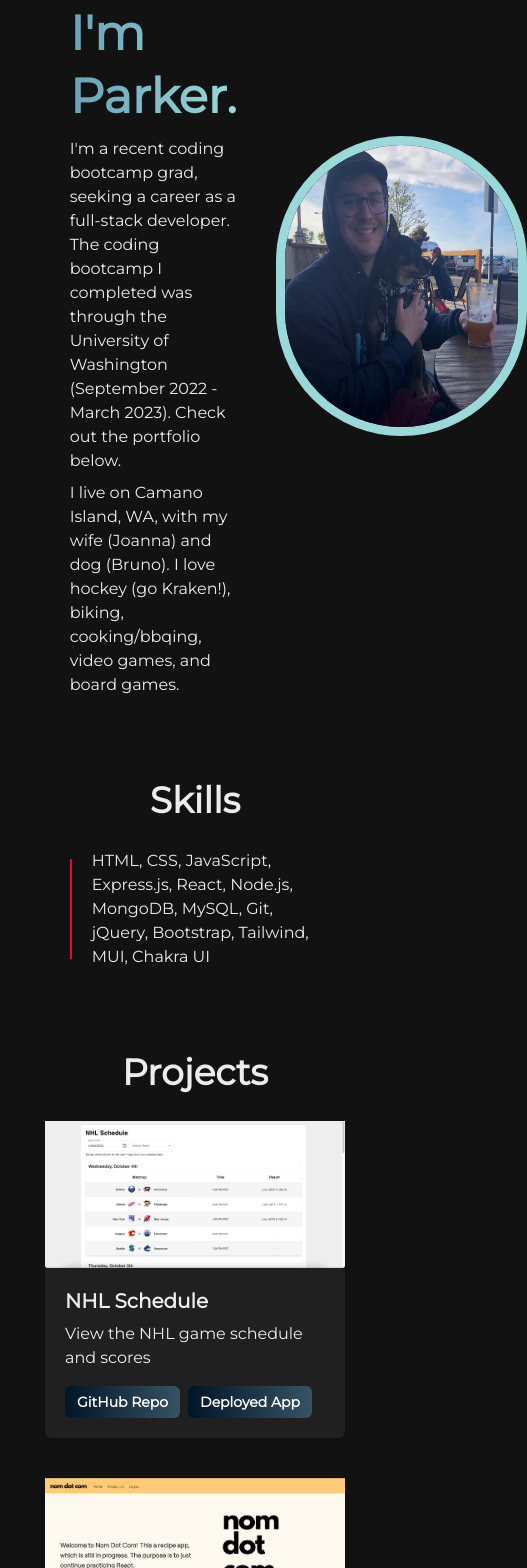
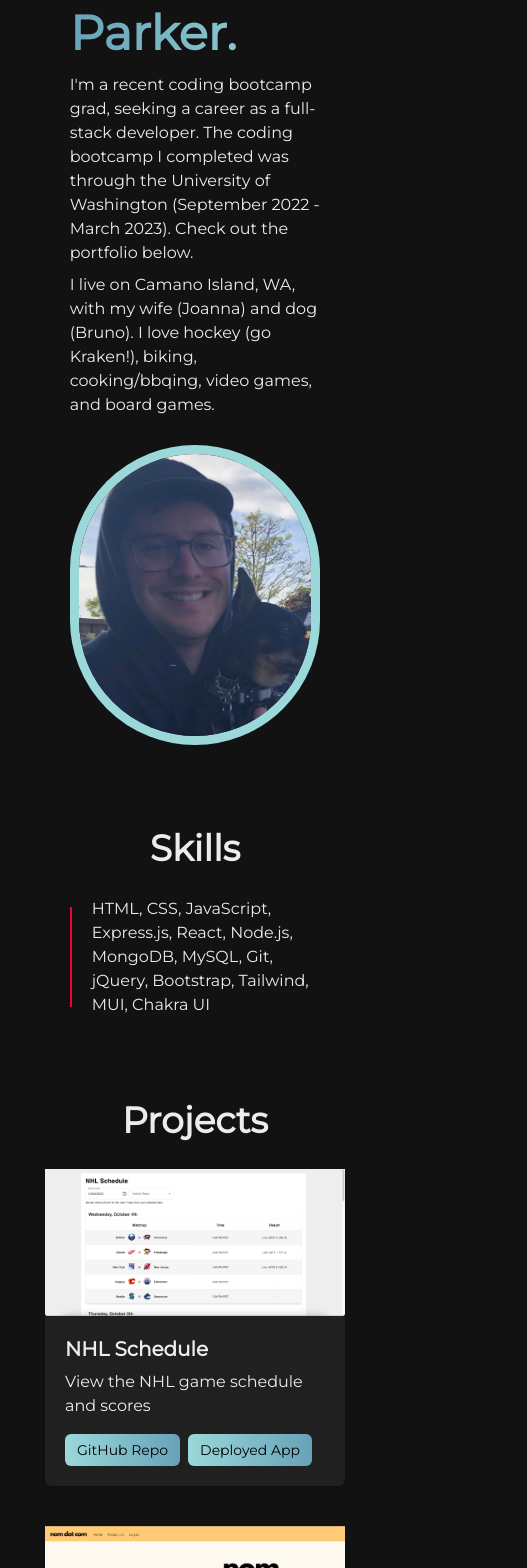
Before and after one commit to markerpathis/redesigned-portfolio, a React (Vite) app: page / in a window 390 px wide. Shown: the part 280-1848 px from the top of the page, 527 px wide, since content can reach past the window. Built offline with nearby package versions, Linux system fonts and the light colour scheme.

Commit message:
Improve responsiveness and add button component

```diff
--- a/src/App.tsx
+++ b/src/App.tsx
@@ -11,8 +11,9 @@ function App() {
 
   return (
     <>
-      <NavBar colorMode={colorMode} onColorModeSelect={(colorMode) => setColorMode(colorMode)} />
       <Container maxW="1500px">
+        <NavBar colorMode={colorMode} onColorModeSelect={(colorMode) => setColorMode(colorMode)} />
+
         <Box paddingY="50px" paddingX="15%">
           {/* INTRO AND PHOTO */}
           <Center id="about">
@@ -34,7 +35,7 @@ function App() {
               Projects
             </Heading>
             <Box>
-              <ProjectGrid />
+              <ProjectGrid colorMode={colorMode} />
             </Box>
           </VStack>
           {/* </Center> */}
--- a/src/components/IntroBlock.tsx
+++ b/src/components/IntroBlock.tsx
@@ -1,4 +1,4 @@
-import { HStack, VStack, Text, Image, border } from "@chakra-ui/react";
+import { HStack, VStack, Text, Image, Hide, Show, Box } from "@chakra-ui/react";
 import ParkerPicture from "../assets/parkerImage.png";
 import HeadingMain from "./HeadingMain";
 
@@ -19,6 +19,7 @@ const IntroBlock = ({ colorMode }: Props) => {
 
   return (
     <>
+      <VStack>
         <HStack spacing={10}>
           <VStack alignItems="start">
             <HeadingMain colorMode={colorMode}>{textGreeting}</HeadingMain>
@@ -26,8 +27,18 @@ const IntroBlock = ({ colorMode }: Props) => {
             <Text>{textIntro}</Text>
             <Text>{textAbout}</Text>
           </VStack>
-        <Image boxSize="300px" borderRadius={230} border="9px solid " borderColor={borderColor} src={ParkerPicture} />
+          <Show above="xl">
+            <Image boxSize="300px" borderRadius={230} border="9px solid " objectFit="cover" borderColor={borderColor} src={ParkerPicture} />
+          </Show>
         </HStack>
+
+        {/* Stacks image vertically under xl */}
+        <Hide above="xl">
+          <Box paddingTop={5}>
+            <Image boxSize="300px" borderRadius={230} border="9px solid " objectFit="cover" borderColor={borderColor} src={ParkerPicture} />
+          </Box>
+        </Hide>
+      </VStack>
     </>
   );
 };
--- a/src/components/NavBar.tsx
+++ b/src/components/NavBar.tsx
@@ -7,7 +7,7 @@ interface Props {
 }
 const NavBar = ({ onColorModeSelect }: Props) => {
   return (
-    <HStack padding="40px" justifyContent="flex-end" spacing={20}>
+    <HStack padding="40px" justifyContent={{ sm: "center", md: "flex-end" }} spacing={{ sm: 3, md: 10, lg: 20 }}>
       <Link href="#about">About</Link>
       <Link href="#skills">Skills</Link>
       <Link href="#projects">Projects</Link>
--- a/src/components/ProjectCard.tsx
+++ b/src/components/ProjectCard.tsx
@@ -1,8 +1,9 @@
-import React from "react";
-import { Card, CardBody, Image, Heading, Text, HStack, Button, Link } from "@chakra-ui/react";
+import { Card, CardBody, Image, Heading, Text, HStack, Link } from "@chakra-ui/react";
+import ProjectCardButton from "./ProjectCardButton";
 
 interface Props {
   project: Project;
+  colorMode: string;
 }
 
 interface Project {
@@ -14,7 +15,7 @@ interface Project {
   image: string;
 }
 
-const ProjectCard = ({ project }: Props) => {
+const ProjectCard = ({ project, colorMode }: Props) => {
   return (
     <>
       <Card width="300px">
@@ -26,32 +27,10 @@ const ProjectCard = ({ project }: Props) => {
           <Text>{project.description}</Text>
           <HStack paddingTop={4}>
             <Link href={project.githubUrl} target="_blank" rel="noreferrer">
-              <Button
-                size="sm"
-                color="white"
-                fontWeight="black"
-                bgGradient="linear(to-r, #011528, #365363)"
-                _hover={{
-                  bgGradient: "linear(to-r, #011528, #68A2B8)",
-                  fontWeight: "black",
-                }}
-              >
-                GitHub Repo
-              </Button>
+              <ProjectCardButton colorMode={colorMode}>GitHub Repo</ProjectCardButton>
             </Link>
             <Link href={project.deployedUrl} target="_blank" rel="noreferrer">
-              <Button
-                size="sm"
-                color="white"
-                fontWeight="black"
-                bgGradient="linear(to-r, #011528, #365363)"
-                _hover={{
-                  bgGradient: "linear(to-r, #011528, #68A2B8)",
-                  fontWeight: "black",
-                }}
-              >
-                Deployed App
-              </Button>
+              <ProjectCardButton colorMode={colorMode}>Deployed App</ProjectCardButton>
             </Link>
           </HStack>
         </CardBody>
--- /dev/null
+++ b/src/components/ProjectCardButton.tsx
@@ -0,0 +1,40 @@
+import { Button } from "@chakra-ui/react";
+import { ReactNode } from "react";
+
+interface Props {
+  colorMode: string;
+  children: ReactNode;
+}
+
+const ProjectCardButtons = ({ colorMode, children }: Props) => {
+  let color1 = "#68A2B8";
+  let color2 = "#9AD8D9";
+  let color3 = "#68A2B8";
+  let color4 = "#68A2B8";
+  let fontColor = "white";
+
+  colorMode === "dark"
+    ? ((color1 = "#68A2B8"), (color2 = "#9AD8D9"), (color3 = "#68A2B8"), (color4 = "#68A2B8"), (fontColor = "black"))
+    : ((color1 = "#011528"), (color2 = "#365363"), (color3 = "#011528"), (color4 = "#68A2B8"), (fontColor = "white"));
+
+  const gradient = "linear(to-l, " + color1 + ", " + color2 + ")";
+  const gradientHover = "linear(to-l, " + color3 + ", " + color4 + ")";
+
+  return (
+    <>
+      <Button
+        size="sm"
+        color={fontColor}
+        fontWeight="normal"
+        bgGradient={gradient}
+        _hover={{
+          bgGradient: gradientHover,
+        }}
+      >
+        {children}
+      </Button>
+    </>
+  );
+};
+
+export default ProjectCardButtons;
--- a/src/components/ProjectGrid.tsx
+++ b/src/components/ProjectGrid.tsx
@@ -2,11 +2,15 @@ import { SimpleGrid } from "@chakra-ui/react";
 import ProjectCard from "./ProjectCard";
 import portfolioContent from "../content/portfolioContent";
 
-const ProjectGrid = () => {
+interface Props {
+  colorMode: string;
+}
+
+const ProjectGrid = ({ colorMode }: Props) => {
   return (
     <SimpleGrid columns={{ sm: 1, md: 2, lg: 2, xl: 3, "2xl": 3 }} spacing={10}>
       {portfolioContent.map((project) => (
-        <ProjectCard project={project} />
+        <ProjectCard project={project} colorMode={colorMode} />
       ))}
     </SimpleGrid>
   );
```
Also changed, not shown: src/assets/parkerImage.png. Lines whose indentation alone changed are shown as unchanged.
